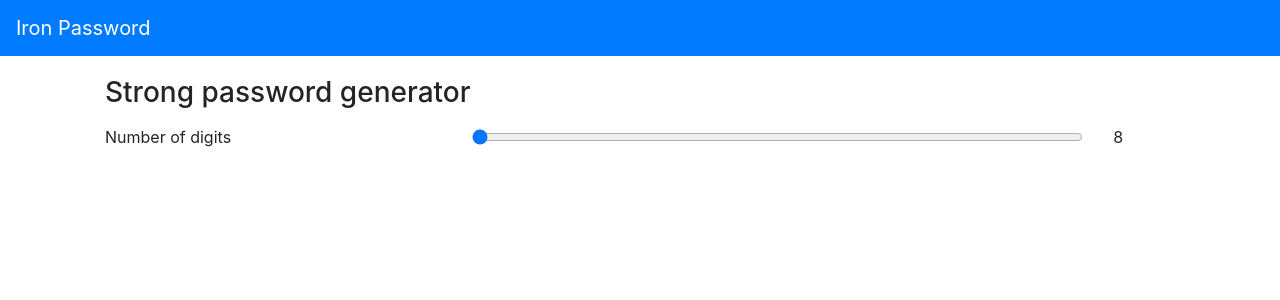
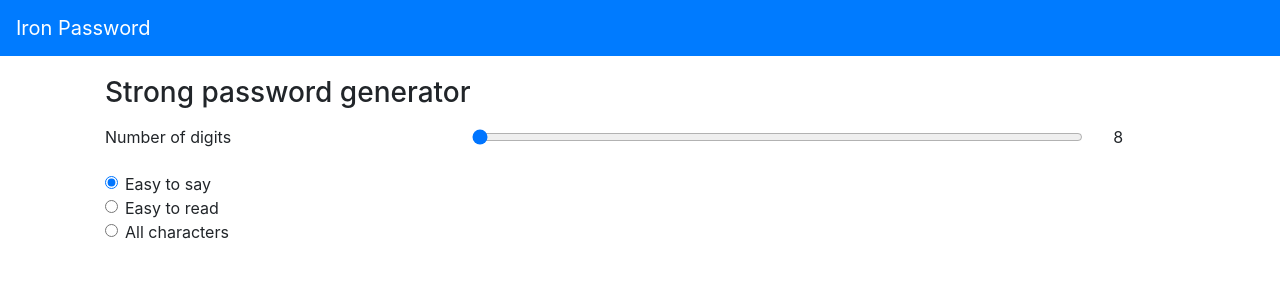
Before and after one commit to inakidelamadrid/strong-password-generator-chrome-addon, a React (Create React App) app: page / in a window 1280 px wide. Shown: the top 300 px of the page. Built offline with nearby package versions, Linux system fonts and the light colour scheme.

Commit message:
Add section to select alpha/symbols allowed groups and state hook

```diff
--- a/src/pages/HomePage/index.js
+++ b/src/pages/HomePage/index.js
@@ -4,10 +4,21 @@ import Form from 'react-bootstrap/Form';
 import Row from 'react-bootstrap/Row';
 import styles from './styles.module.css';
 
+const CHARACTER_GROUPS_VALUES = {
+  all: 'all',
+  easyToRead: 'easyToRead',
+  easyToSay: 'easyToSay',
+};
+
 const HomePage = props => {
   const [digitsLength, setDigitsLength] = useState(8);
+  const [selectedCharacterGroup, setSelectedCharacterGroup] = useState(
+    CHARACTER_GROUPS_VALUES.easyToSay,
+  );
 
   const handleDigitsLengthChange = evt => setDigitsLength(evt.target.value);
+  const handleCharacterGroupOptionsChange = changeEvent =>
+    setSelectedCharacterGroup(changeEvent.target.value);
 
   return (
     <div className="page">
@@ -30,6 +41,41 @@ const HomePage = props => {
             <div>{digitsLength}</div>
           </Col>
         </Form.Group>
+        <Form.Group as={Row} controlId="digitsSensitivity">
+          <Col xs={6}>
+            <Form.Check
+              id={'characters_easy_to_say'}
+              label={'Easy to say'}
+              type={'radio'}
+              checked={
+                selectedCharacterGroup === CHARACTER_GROUPS_VALUES.easyToSay
+              }
+              onChange={handleCharacterGroupOptionsChange}
+              value={CHARACTER_GROUPS_VALUES.easyToSay}
+            />
+
+            <Form.Check
+              checked={
+                selectedCharacterGroup === CHARACTER_GROUPS_VALUES.easyToRead
+              }
+              id={'characters_easy_to_read'}
+              label={'Easy to read'}
+              onChange={handleCharacterGroupOptionsChange}
+              type={'radio'}
+              value={CHARACTER_GROUPS_VALUES.easyToRead}
+            />
+
+            <Form.Check
+              checked={selectedCharacterGroup === CHARACTER_GROUPS_VALUES.all}
+              id={'all_characters'}
+              label={'All characters'}
+              onChange={handleCharacterGroupOptionsChange}
+              type={'radio'}
+              value={CHARACTER_GROUPS_VALUES.all}
+            />
+          </Col>
+          <Col xs={6}></Col>
+        </Form.Group>
       </Form>
     </div>
   );
```
